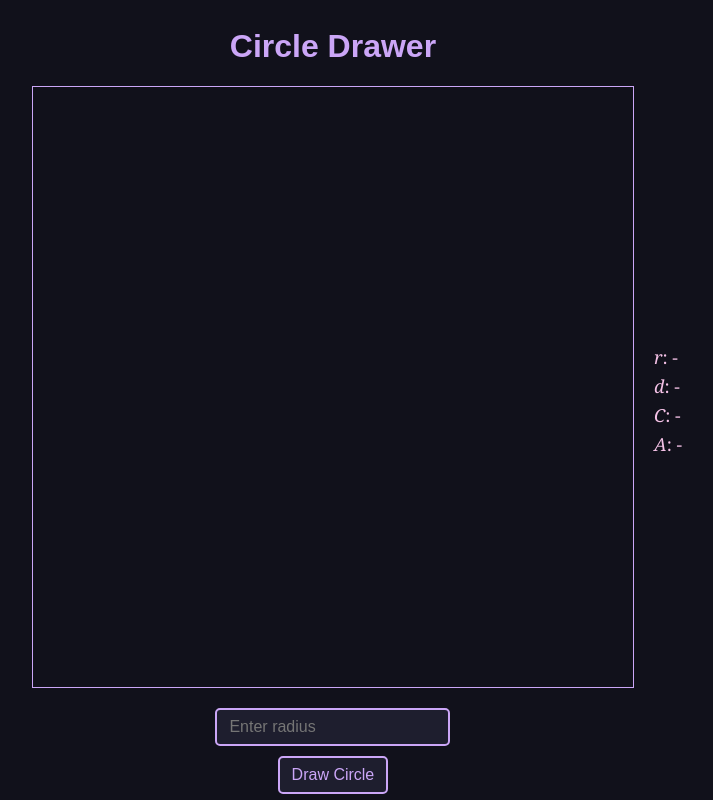
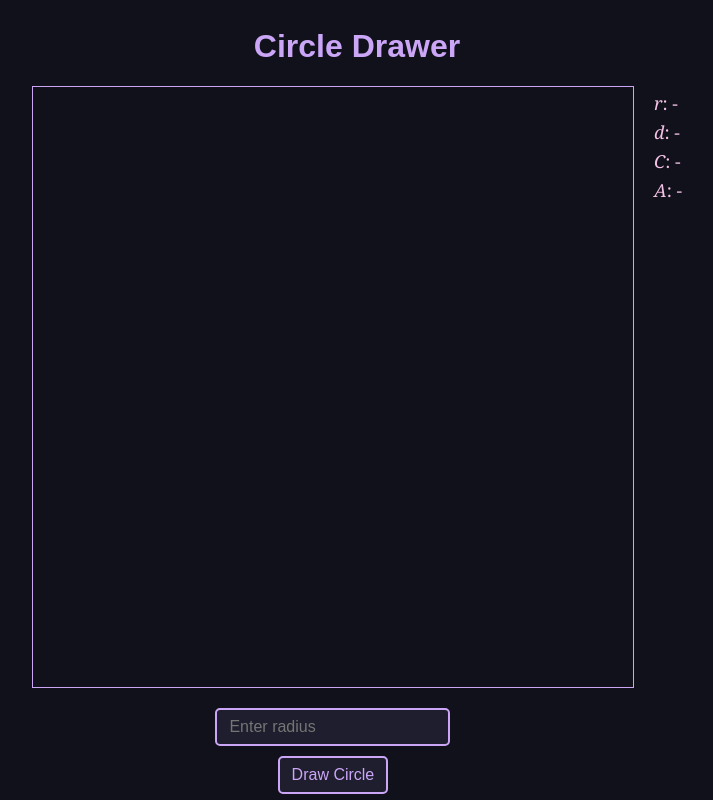
Before and after one commit to scarcekoi/circlecreator, a plain HTML site: page index.html in a window 1280 px wide. Shown: the whole page, without its empty margins (283-996 px from the left). Drawn offline with Linux system fonts and the light colour scheme.

Commit message:
Update index.html

```diff
--- a/index.html
+++ b/index.html
@@ -8,13 +8,21 @@
         body {
             background-color: #11111b;
             display: flex;
-            flex-direction: row;
+            flex-direction: column;
             align-items: center;
             justify-content: center;
-            height: 100vh;
+            min-height: 100vh;
             margin: 0;
             color: #cba6f7;
             font-family: Arial, sans-serif;
+        }
+        .main-container {
+            display: flex;
+            flex-direction: row;
+            align-items: flex-start;
+            justify-content: center;
+            width: 100%;
+            max-width: 1000px;
         }
         .canvas-container {
             display: flex;
@@ -27,6 +35,7 @@
             font-family: 'Georgia', serif;
             color: #f5c2e7;
             word-wrap: break-word;
+            max-width: 200px;
         }
         .sidebar h2 {
             margin-bottom: 10px;
@@ -34,6 +43,7 @@
         .sidebar p {
             margin: 5px 0;
             font-size: 18px;
+            word-break: break-word;
         }
         canvas {
             border: 1px solid #cba6f7;
@@ -65,8 +75,9 @@
     </style>
 </head>
 <body>
+    <h1>Circle Drawer</h1>
+    <div class="main-container">
         <div class="canvas-container">
-        <h1>Circle Drawer</h1>
             <canvas id="circleCanvas" width="600" height="600"></canvas>
             <div class="controls">
                 <input type="number" id="radiusInput" placeholder="Enter radius" min="1">
@@ -78,6 +89,7 @@
             <p id="diameter"><i>d</i>: -</p>
             <p id="circumference"><i>C</i>: -</p>
             <p id="area"><i>A</i>: -</p>
+        </div>
     </div>
 
     <script>
```
Lines whose indentation alone changed are shown as unchanged.
